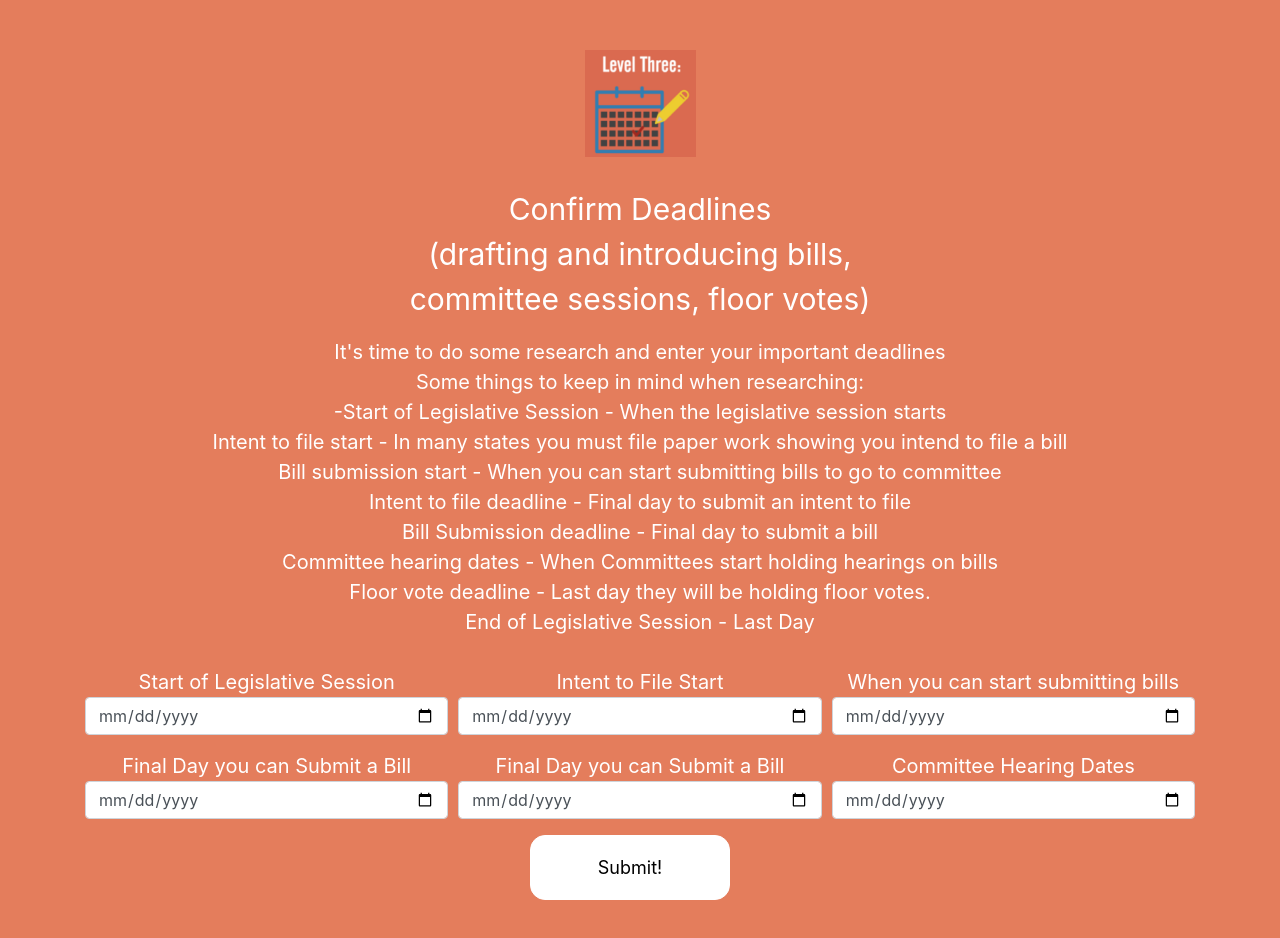
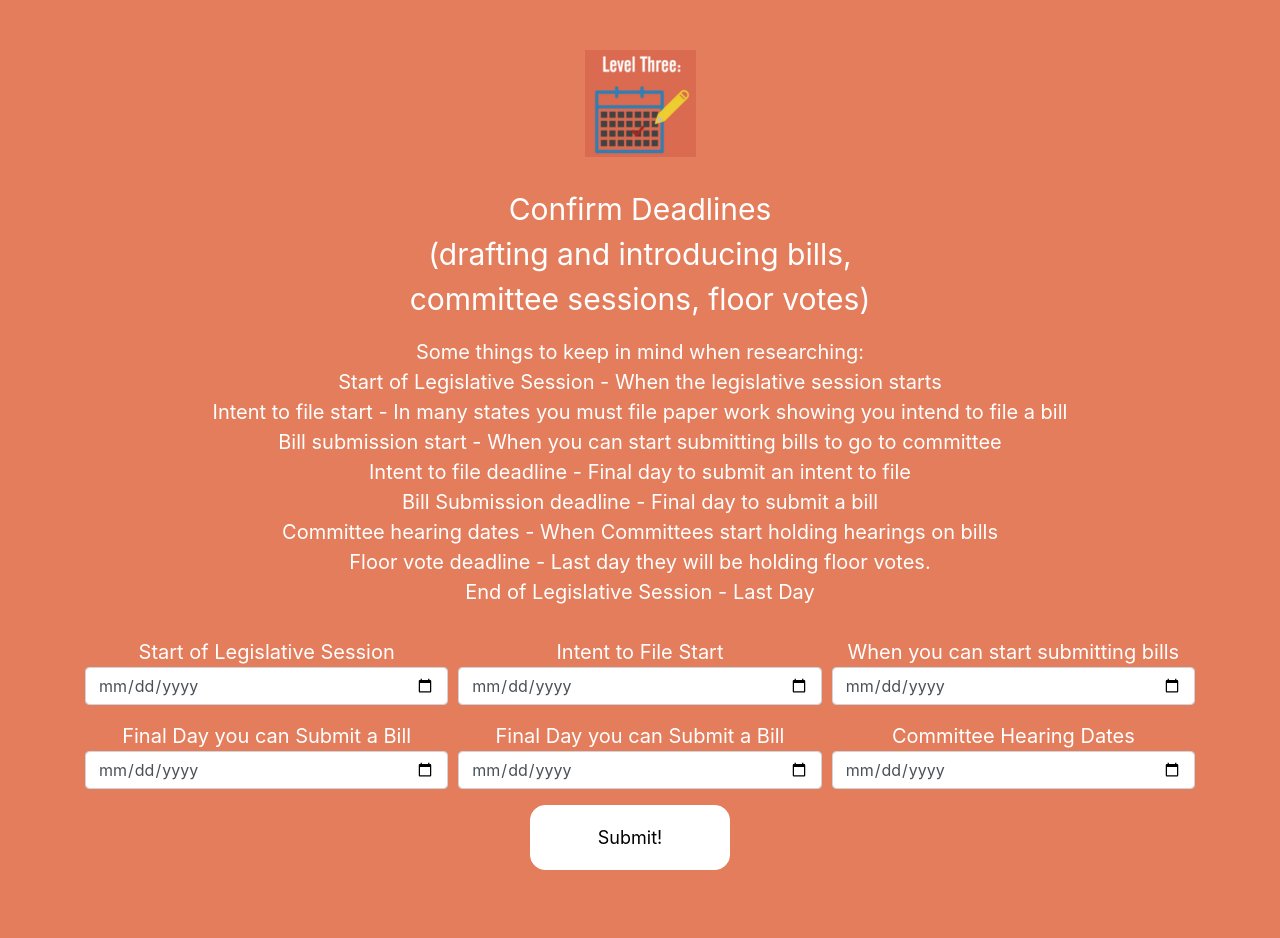
Before and after one commit to delaware19/team-13, a React (Create React App) app in the folder wethepeople/: page /Lv3 in a window 1280 px wide. Shown: the top 938 px of the page. Built offline with nearby package versions, Linux system fonts and the light colour scheme.

Commit message:
finished level 3 of the roadmap with completed CSS

```diff
--- a/wethepeople/src/pages/Lv3/Level3.js
+++ b/wethepeople/src/pages/Lv3/Level3.js
@@ -23,6 +23,16 @@ font-size: 20px;
 color: white;
 `;
 
+const SubHeaderBig = styled.div`
+font-size: 20px;
+color: white;
+width: 100%;
+justify-content: center;
+display: flex;
+align-items: center;
+
+`;
+
 const StyledButton = styled(Button)`
 
 width: 200px;
@@ -39,28 +49,38 @@ font-size: 18px;
 const StyledForm = styled(Form)`
 padding-top: 30px;
 `;
+
+const StyledContainer = styled(Container)`
+display: flex;
+flex-direction: wrap;
+`;
 export class Level3 extends Component{
     render() {
         return (
             <div style = {{width: "100%", height:"100%", textAlign: "center", backgroundColor: "#E47D5C", paddingBottom: "1000px"}}>
             <Container>
+
                 <img src = {reseach3} style = {{width:"10%", paddingTop: "50px"}}></img>
+
                     <Header>Confirm Deadlines
                     <br></br>(drafting and introducing bills,
                     <br></br>committee sessions, floor votes)</Header>
-                <SubHeader>
-                    It's time to do some research and enter your important deadlines
-                    <br></br>Some things to keep in mind when researching:
-                    <br></br>-Start of Legislative Session - When the legislative session starts
-                    <br></br>Intent to file start - In many states you must file paper work showing you intend to file a bill
+                    <StyledContainer>
+                <SubHeaderBig>
+                    Some things to keep in mind when researching:
+                    <br></br>
+                    Start of Legislative Session - When the legislative session starts
+                    <br></br>
+                    Intent to file start
+                    - In many states you must file paper work showing you intend to file a bill
                     <br></br>Bill submission start - When you can start submitting bills to go to committee
                     <br></br>Intent to file deadline - Final day to submit an intent to file
                     <br></br>Bill Submission deadline - Final day to submit a bill
                     <br></br>Committee hearing dates - When Committees start holding hearings on bills
                     <br></br>Floor vote deadline - Last day they will be holding floor votes.
                     <br></br>End of Legislative Session - Last Day
-                </SubHeader>
-
+                </SubHeaderBig>
+                </StyledContainer>
                 <StyledForm>
                     <Form.Row>
                         <Form.Group as={Col} controlId="formGridEmail">
```
